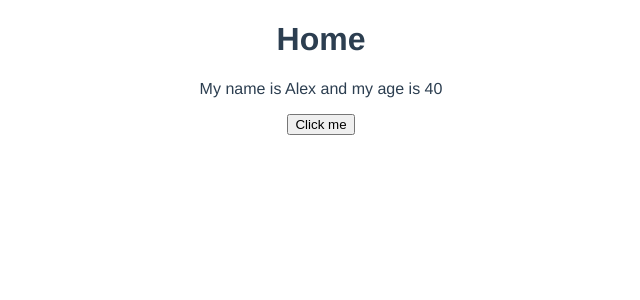
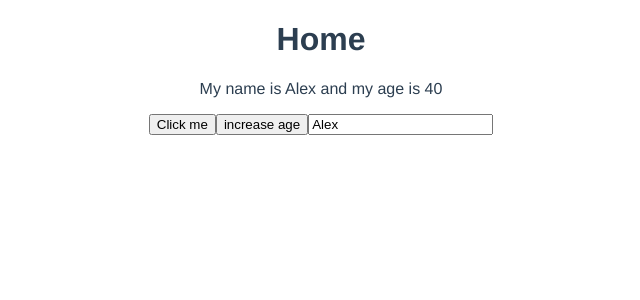
Before and after one commit to OstafiichukO/vue-projects, a Vue app: page / in a window 1280 px wide. Shown: the top 300 px of the page, without its empty margins (319-959 px from the left). Built offline with nearby package versions, Linux system fonts and the light colour scheme.

Commit message:
feat: reactive refs

```diff
--- a/src/views/HomeView.vue
+++ b/src/views/HomeView.vue
@@ -3,6 +3,8 @@
     <h1>Home</h1>
     <p ref="p">My name is {{ name }} and my age is {{ age }}</p>
     <button @click="handleClick">Click me</button>
+    <button @click="age++">increase age</button>
+    <input type="text" v-model="name">
   </div>
 </template>
 
@@ -13,16 +15,16 @@
 export default {
   name: 'HomeView',
   setup() {
-    let name = 'Alex';
-    let age = 40;
+    const name = ref('Alex');
+    const age = ref(40);
 
-    const p = ref(null)
+    // const p = ref(null)
 
     const handleClick = () => {
-      console.log(p, p.value)
-      p.value.classList.add('test')
+      name.value = 'Luigi'
+      age.value = 30
     };
-    return { name, age, handleClick, p }
+    return { name, age, handleClick }
   }
 }
 </script>
```
